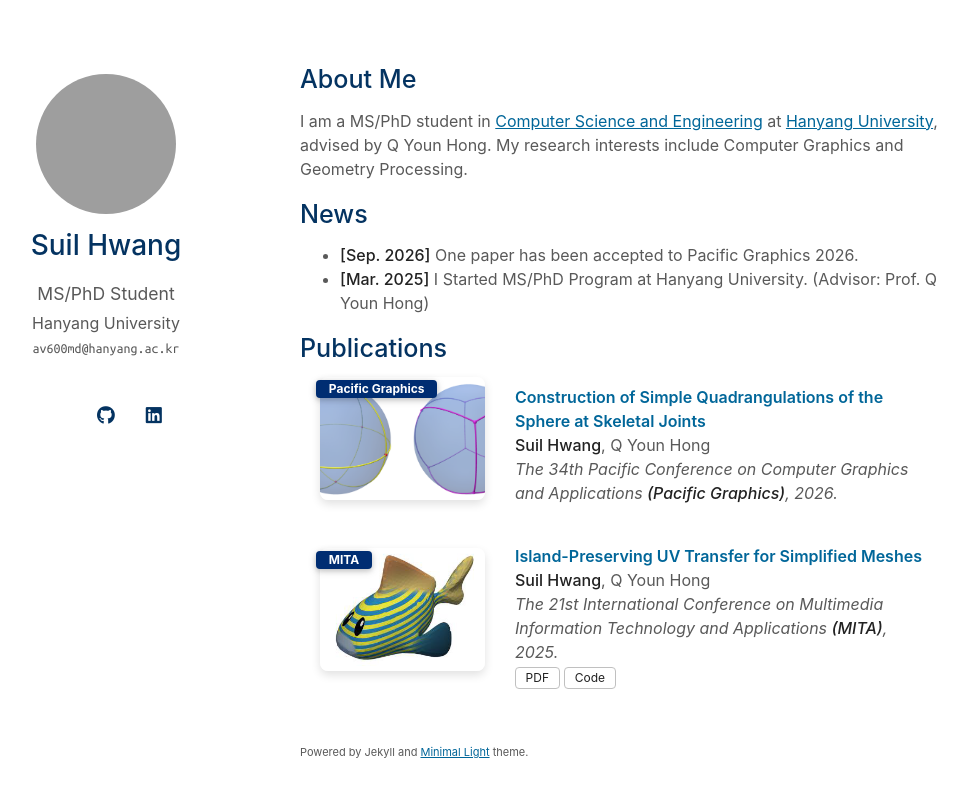
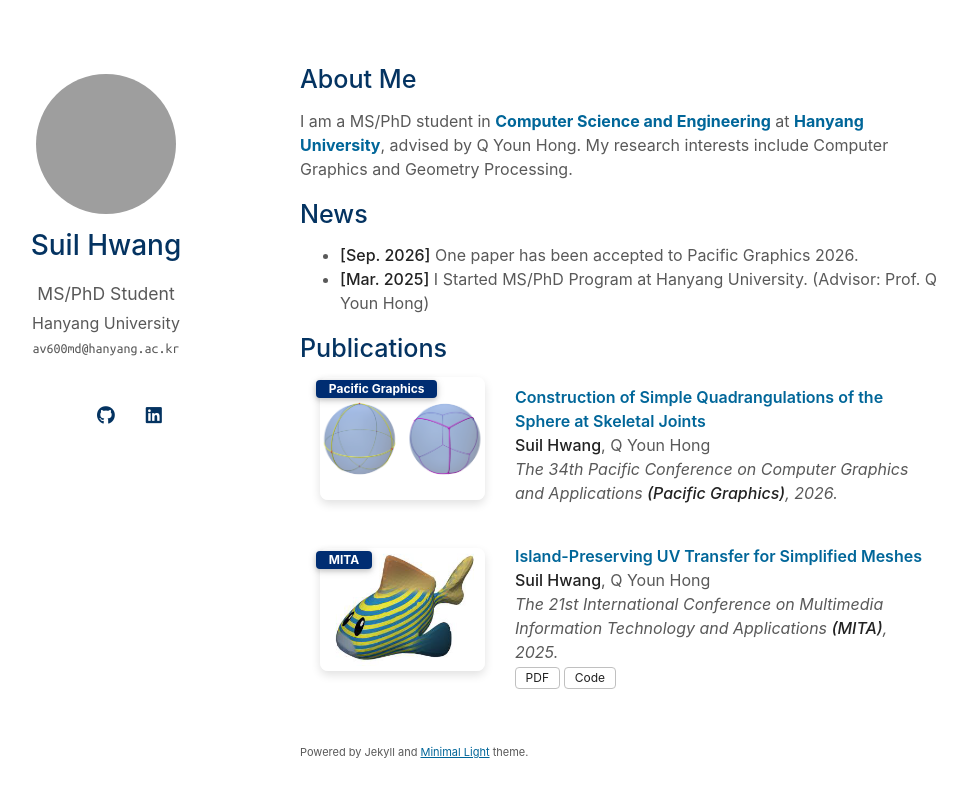
Before and after one commit to suil-hwang/suil-hwang.github.io, a Jekyll site: the page built from index.md, in a window 1280 px wide. Shown: the top 797 px of the page, without its empty margins (170-1138 px from the left). Built offline with Jekyll 4.4.1, drawn with Linux system fonts in a browser that asks for light colours; a style sheet for code colours, icons or effects is not loaded; grey boxes are pictures that could not be loaded.

Commit message:
modified
Behavioral change: reduce publication PNG padding without changing original pixels and style About Me links as bold without underlines.

Commit the known publication-frame test failure with explicit user approval; investigate after push. Other 33 tests pass.

```diff
--- a/_sass/minimal-light-no-dark-mode.scss
+++ b/_sass/minimal-light-no-dark-mode.scss
@@ -158,6 +158,11 @@ p a {
   text-decoration: underline;
 }
 
+#about-me + p a {
+  font-weight: 700;
+  text-decoration: none;
+}
+
 a:focus-visible {
   outline: 2px solid currentColor;
   outline-offset: 3px;
```
Also changed, not shown: assets/img/Construction of_Simple_Quadrangulations_of_the_Sphere_at_Skeletal_Joints.png.
